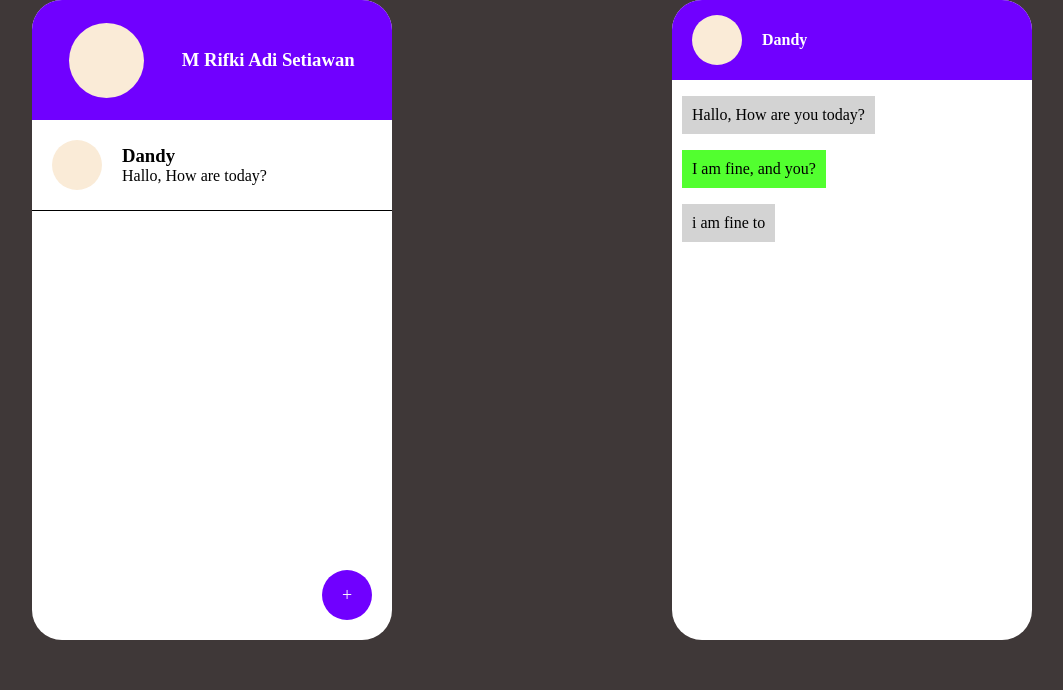
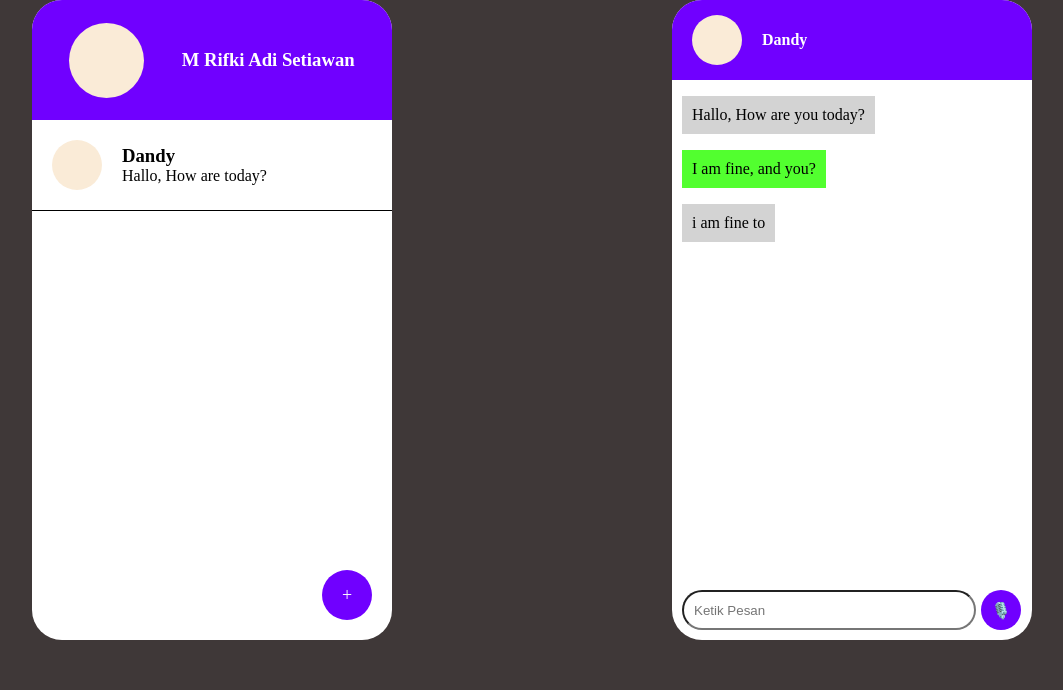
Before and after one commit to hayodavis/persiapanlks2024, a PHP site: page / in a window 1280 px wide. Shown: the top 690 px of the page, without its empty margins (108-1171 px from the left). Run offline with PHP 8.4, Linux system fonts and the light colour scheme.

Commit message:
Rifki Menyelesaikan program mokup messeger

```diff
--- a/MODUL - SPEEDTEST/Rifki/A1. Messenger/index.html
+++ b/MODUL - SPEEDTEST/Rifki/A1. Messenger/index.html
@@ -34,7 +34,8 @@
         <p class="chat-penerima">i am fine to</p>
       </section>
       <div class="tempat-chat">
-
+        <input class="kirimpesan" type="text" placeholder="Ketik Pesan">
+        <div class="pesan-suara">🎙️</div>
       </div>
     </div>
   </body>
--- a/MODUL - SPEEDTEST/Rifki/A1. Messenger/style.css
+++ b/MODUL - SPEEDTEST/Rifki/A1. Messenger/style.css
@@ -69,6 +69,7 @@ header.dua {
   display: flex;
   border-radius: 30px 30px 0px 0px;
   align-items: center;
+  position: relative;
 }
 h4 {
   color: white;
@@ -76,17 +77,39 @@ h4 {
 
 section.pesan {
   margin: 10px;
+  position: relative;
 }
-.chat-penerima {
+p.chat-penerima {
   text-align: left;
   background-color: lightgray;
   padding: 10px;
-  width: fit-content;
+  width: max-content;
 }
-.chat-pengirim {
+p.chat-pengirim {
   text-align: right;
   padding: 10px;
   background-color: rgb(82, 255, 47);
-  width: fit-content;
+  width: max-content;
+}
+.tempat-chat {
+  position: absolute;
+  bottom: 0px;
   display: flex;
+  margin: 10px;
+  gap: 5px;
+  justify-content: space-between;
 }
+input.kirimpesan {
+  padding: 10px;
+  border-radius: 30px;
+  width: 270px;
+}
+.pesan-suara {
+  width: 40px;
+  height: 40px;
+  background-color: #7000ff;
+  border-radius: 50%;
+  display: flex;
+  justify-content: center;
+  align-items: center;
+}
```
